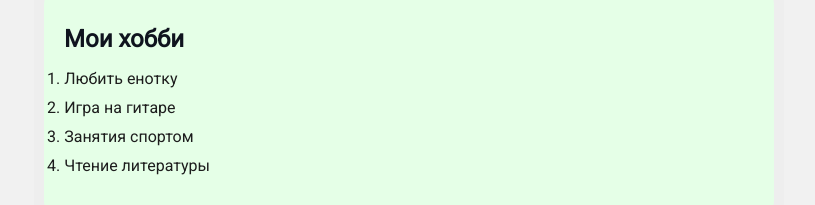
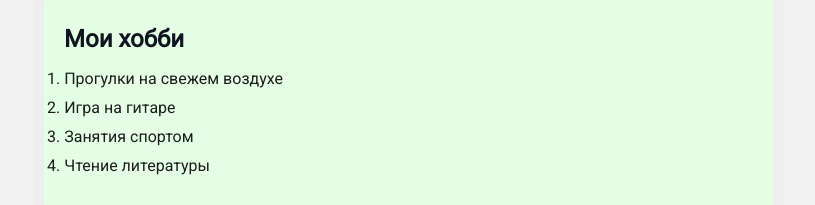
Before and after one commit to DmitriiKumancev/resume_1, a plain HTML site: page index.htm in a window 1280 px wide. Shown: the part 359-564 px from the top of the page, without its empty margins (231-1046 px from the left). Drawn offline with Linux system fonts and the light colour scheme.

Commit message:
Add index

```diff
--- a/index.htm
+++ b/index.htm
@@ -43,7 +43,7 @@
             <div class="card bg-green">
                 <h2><strong>Мои хобби</strong></h2>
                     <ol class="list">
-                        <li>Любить енотку</li>
+                        <li>Прогулки на свежем воздухе</li>
                         <li>Игра на гитаре</li>
                         <li>Занятия спортом</li>
                         <li>Чтение литературы</li>
```
